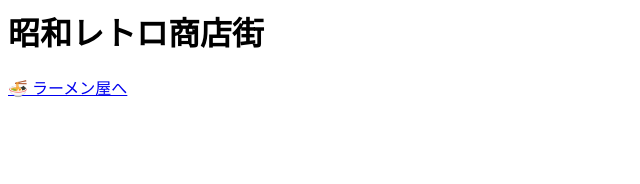
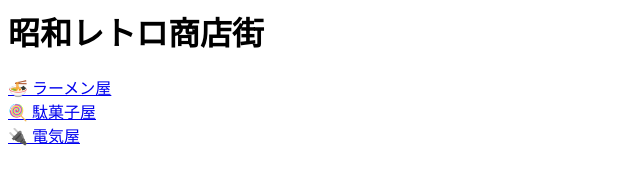
Before and after one commit to tanakasan550-crypto/retro-town, a plain HTML site: page index.html in a window 1280 px wide. Shown: the whole page, without its empty margins (0-640 px from the left). Drawn offline with Linux system fonts and the light colour scheme.

Commit message:
Update index.html

```diff
--- a/index.html
+++ b/index.html
@@ -1,3 +1,5 @@
 <h1>昭和レトロ商店街</h1>
 
-<a href="ramen.html">🍜 ラーメン屋へ</a>
+<a href="ramen.html">🍜 ラーメン屋</a><br>
+<a href="dagashi.html">🍭 駄菓子屋</a><br>
+<a href="denki.html">🔌 電気屋</a>
```
